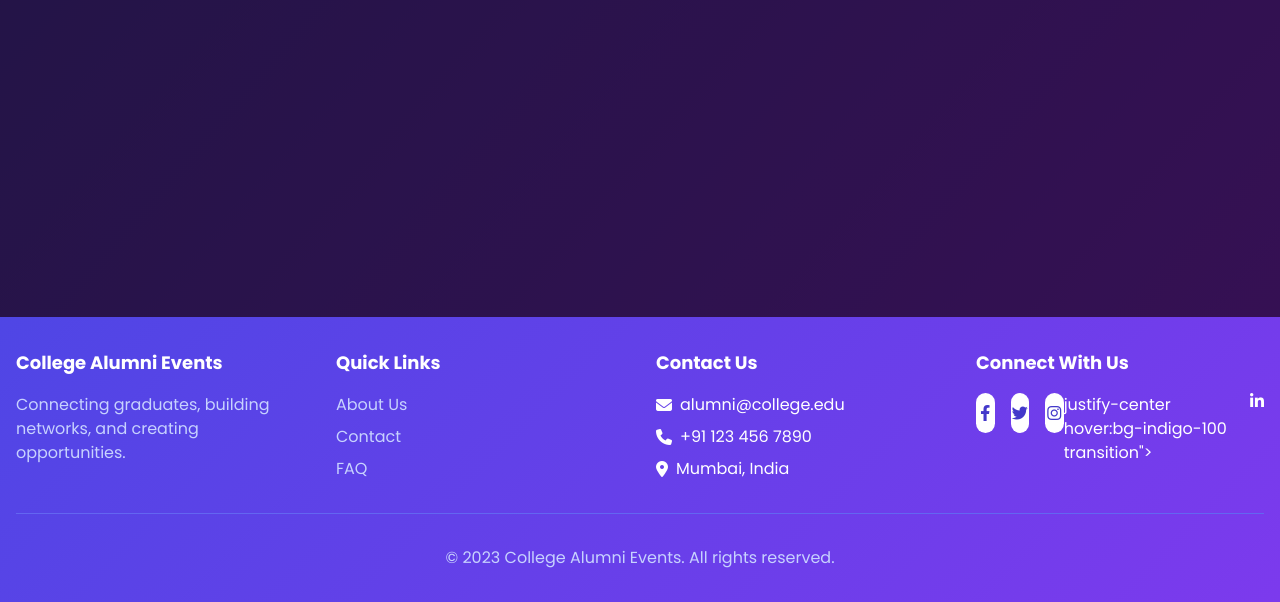
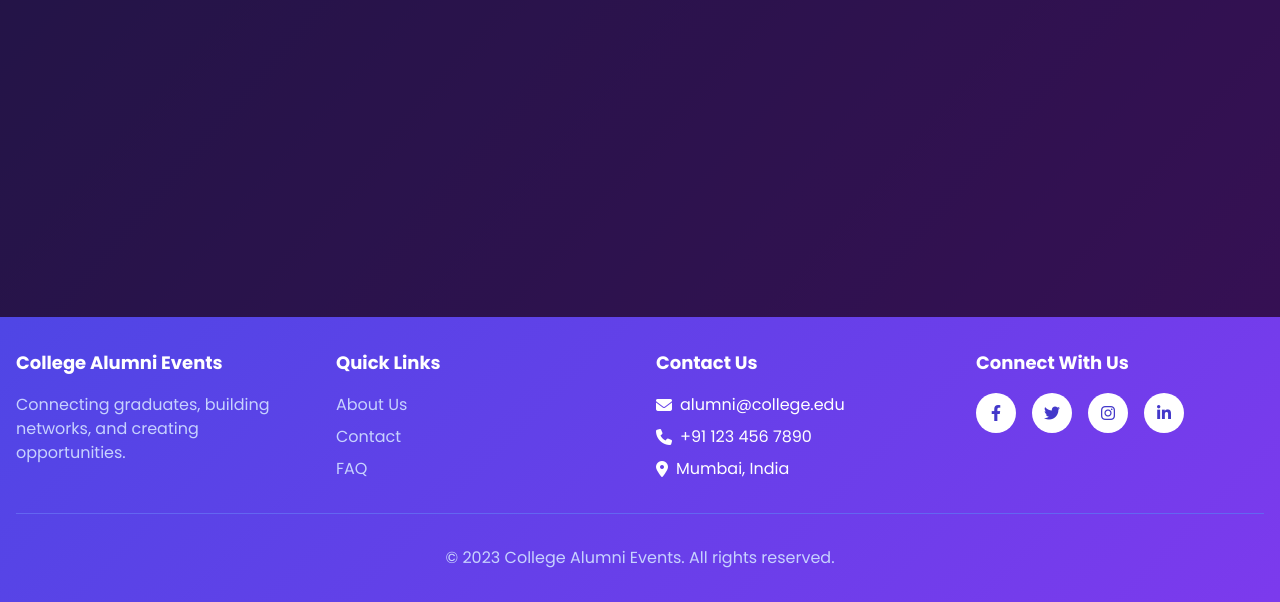
Before and after one commit to Nitish-Goregaonkar/AlumniProject, a plain HTML site: page templates/event_new.html in a window 1280 px wide. Shown: the part 1223-1825 px from the top of the page. Drawn offline with nearby package versions, Linux system fonts and the light colour scheme.

Commit message:
event page updation

```diff
--- a/templates/event_new.html
+++ b/templates/event_new.html
@@ -547,9 +547,10 @@
                             <a href="#" class="w-10 h-10 rounded-full bg-white text-indigo-700 flex items-center justify-center hover:bg-indigo-100 transition">
                                 <i class="fab fa-instagram"></i>
                             </a>
-                            justify-center hover:bg-indigo-100 transition">
-                            <i class="fab fa-linkedin-in"></i>
-                        </a>
+                            <a href="#" class="w-10 h-10 rounded-full bg-white text-indigo-700 flex items-center justify-center hover:bg-indigo-100 transition">
+                                <i class="fab fa-linkedin-in"></i>
+                            </a>
+
                     </div>
                 </div>
             </div>
```
